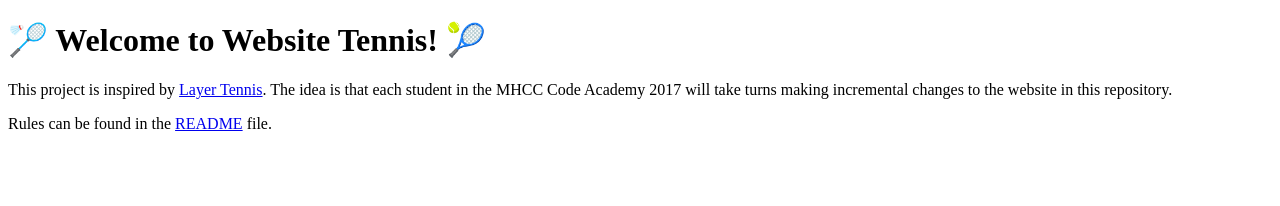
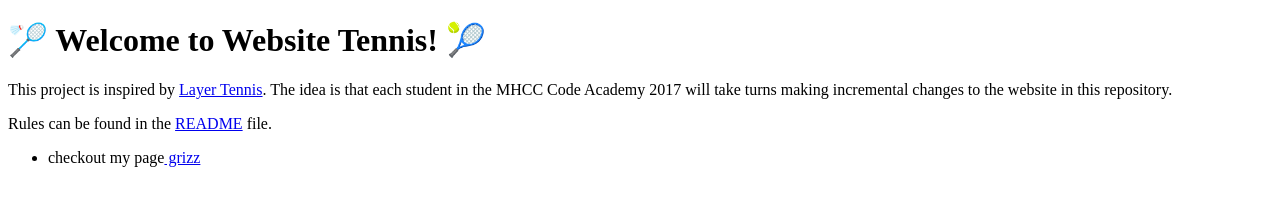
Before and after one commit to sshidler/website-tennis-2017, a plain HTML site: page index.html in a window 1280 px wide. Drawn offline with Linux system fonts and the light colour scheme.

Commit message:
Update index.html

```diff
--- a/index.html
+++ b/index.html
@@ -18,7 +18,9 @@
     Rules can be found in the <a href="/README.md">README</a> file.
   </p>
 
-
+  <ul>
+    <li>checkout my page<a href="grizzman1.html"> grizz</a></li>
+  </ul>
 
 </body>
 </html>
```
